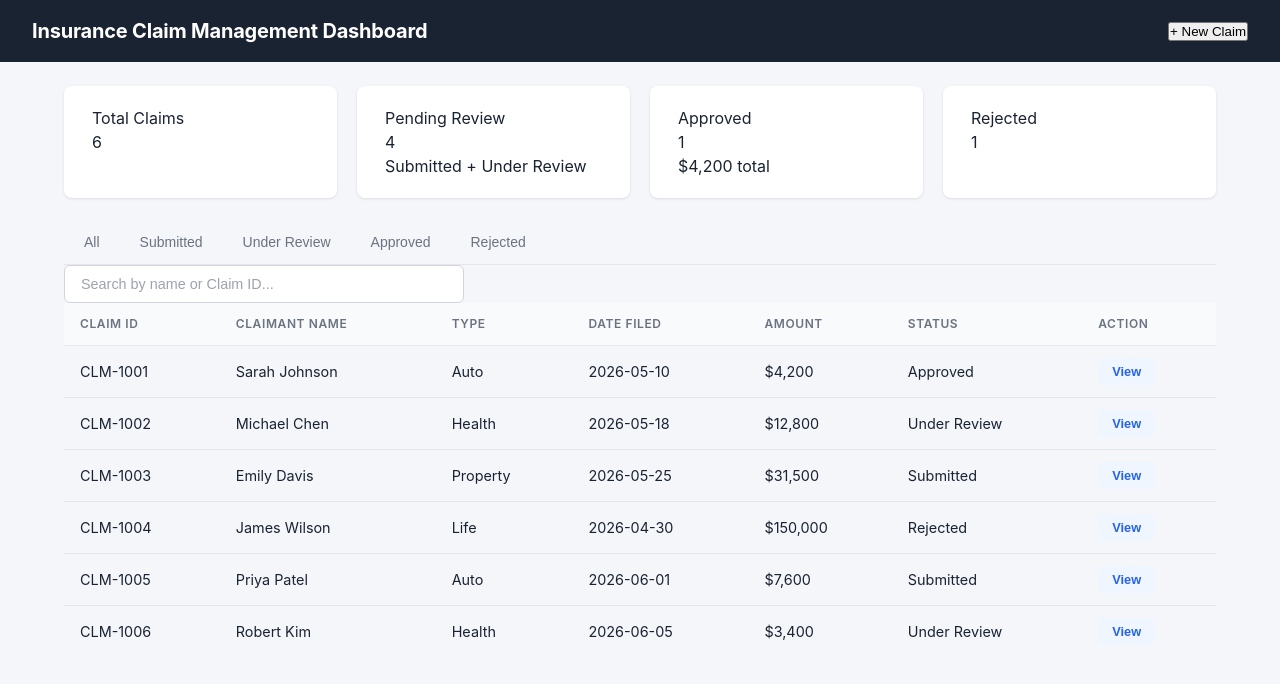
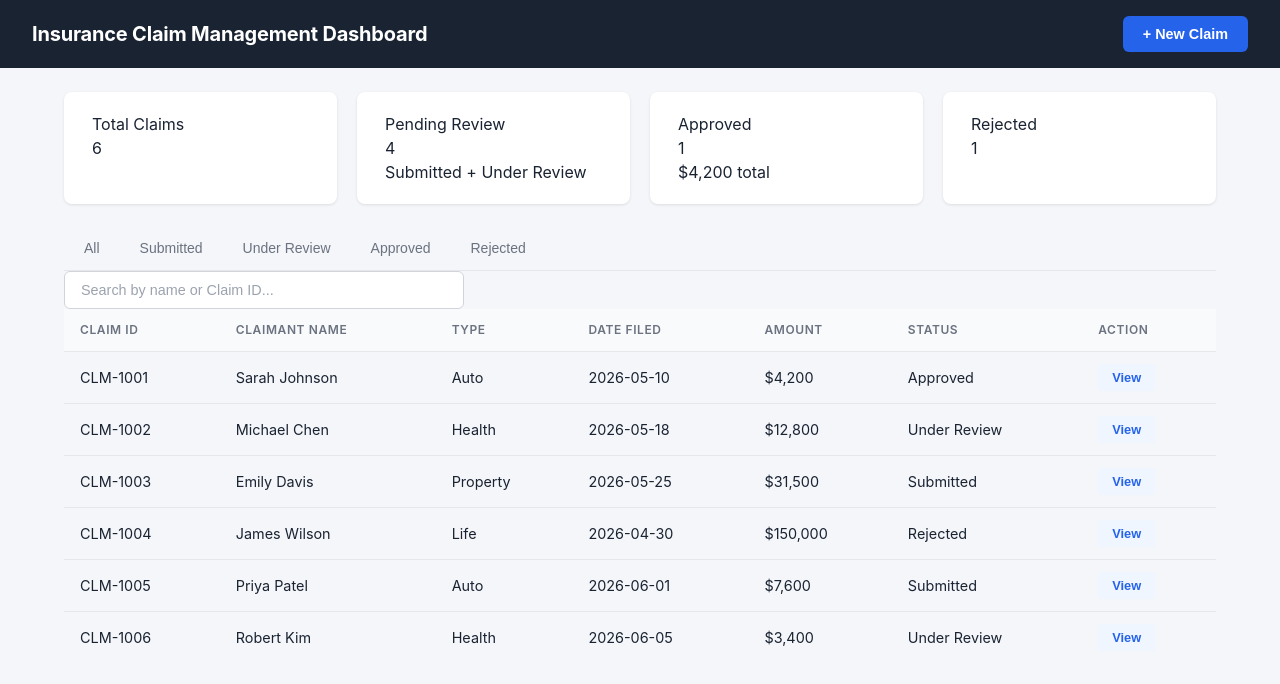
Before and after one commit to dinuntp/Agentic_AI_Squad, a React (Vite) app in the folder insurance-claims/: page / in a window 1280 px wide. Shown: the top 684 px of the page. Built offline with nearby package versions, Linux system fonts and the light colour scheme.

Commit message:
feat(US-3031001): add insurance-claims/src/components/Header.jsx

```diff
--- a/insurance-claims/src/components/Header.jsx
+++ b/insurance-claims/src/components/Header.jsx
@@ -1,16 +1,17 @@
 import React from 'react';
 
-export default function Header({ onNewClaim }) {
+function Header({ onNavigate }) {
   return (
-    <header className="header" data-testid="header">
-      <h1 className="header__title">Insurance Claim Management Dashboard</h1>
+    <header className="header">
+      <h1>Insurance Claim Management Dashboard</h1>
       <button
-        className="header__btn"
-        onClick={onNewClaim}
-        data-testid="new-claim-btn"
+        className="btn-new-claim"
+        onClick={() => onNavigate('newClaim')}
       >
         + New Claim
       </button>
     </header>
   );
 }
+
+export default Header;
```
